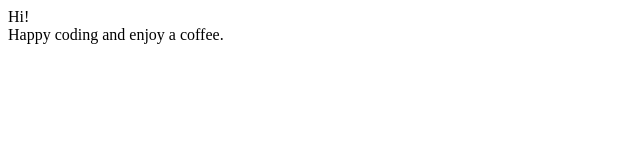
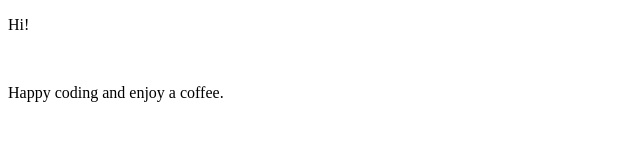
Before and after one commit to bgagnonadam/bgagnonadam.github.io, a plain HTML site: page index.html in a window 1280 px wide. Shown: the whole page, without its empty margins (0-640 px from the left). Drawn offline with Linux system fonts and the light colour scheme.

Commit message:
formatting

```diff
--- a/index.html
+++ b/index.html
@@ -1,6 +1,8 @@
 <!DOCTYPE html>
 <head></head>
 <body>
-Hi!<br>Happy coding and enjoy a coffee.
+<p>Hi!</p>
+<br>
+<p>Happy coding and enjoy a coffee.</p>
 </body>
 </html>
```
